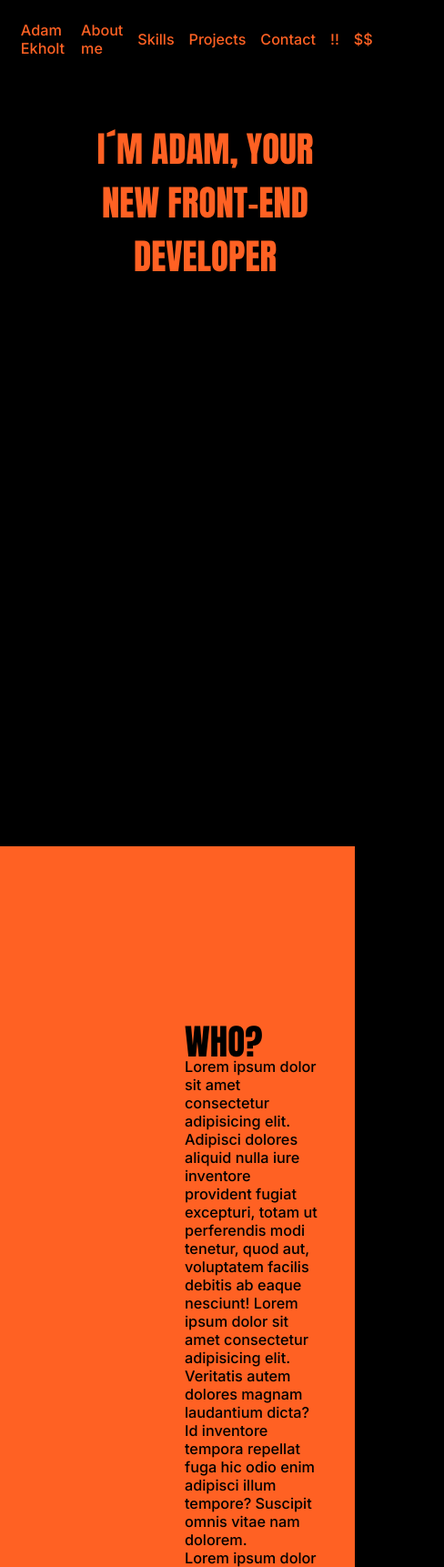
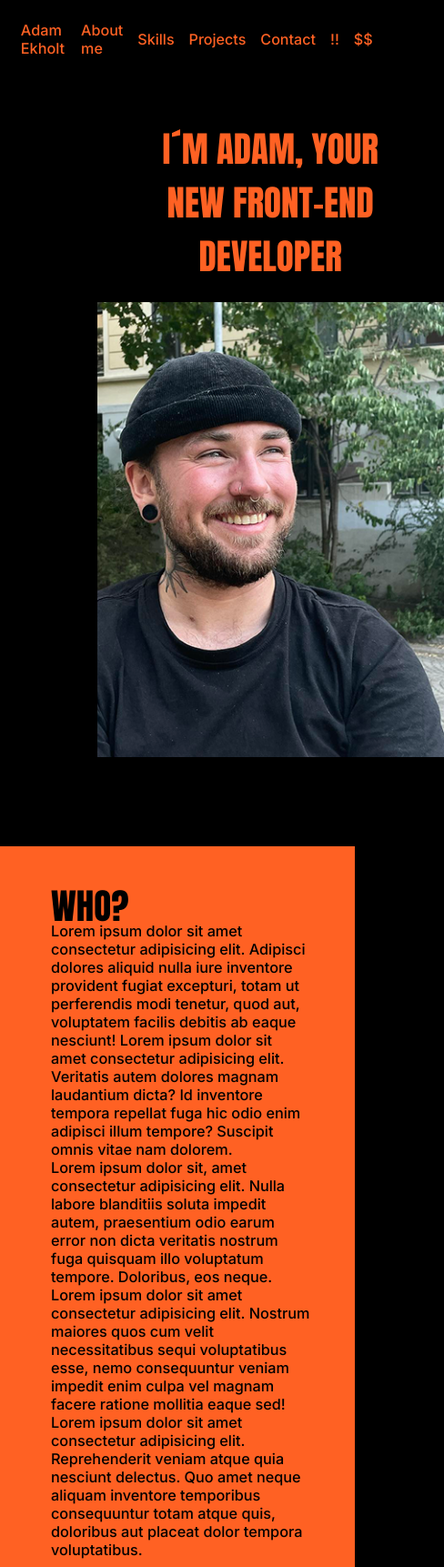
Before and after one commit to adamekholt/Portfolio, a plain HTML site: page index.html in a window 390 px wide. Shown: the top 1722 px of the page at 91% size, 488 px wide, since content can reach past the window. Drawn offline with Linux system fonts and the light colour scheme.

Commit message:
respontivity fix
add media for about section and fix media landing section

```diff
--- a/styling.css
+++ b/styling.css
@@ -149,7 +149,6 @@ nav a {
 
 .text-container h1{
     line-height: 0.9;
-    padding-bottom: 0;
 }
 
 #about-section img {
@@ -187,9 +186,34 @@ nav a {
 }
 
 @media (max-width: 1000px) {
-    #landing-section .img-1,
-    #landing-section .img-2,
-    #about-section .img-1 {
+    #landing.section {
+        grid-template-rows: 50% 50%;
+    }
+
+    #landing-section .img-1 {
         display: none;
-  }
+    }
+
+    #landing-section h1 {
+        grid-row: 1;
+    }
+
+    #landing-section .img-2 {
+        grid-row: 2;
+        grid-column: 2;
+        align-self: center;
+
+    }
 }
+@media (max-width: 1200px) {
+    #about-section {
+        grid-template-rows: 50% 50%;
+        grid-template-columns: none;
+    }
+    #about-section .text-container {
+        grid-row-start: 1;
+    }
+    #about-section img {
+        display: none;
+    }
+}
```
